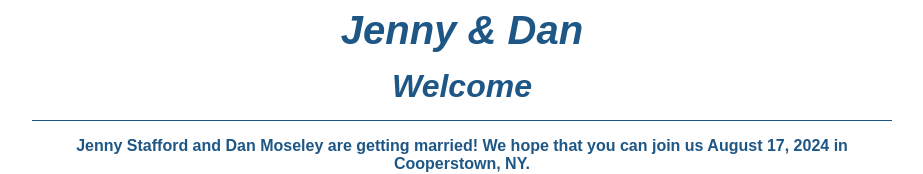
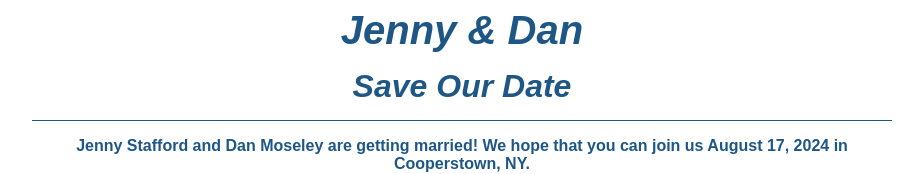
Before and after one commit to danomoseley/jennydan, a SvelteKit app: page / in a window 1280 px wide. Shown: the top 174 px of the page, without its empty margins (178-1101 px from the left). Built offline with nearby package versions, Linux system fonts and the light colour scheme.

Commit message:
Change Welcome page to Save Our Date

```diff
--- a/src/routes/+page.svelte
+++ b/src/routes/+page.svelte
@@ -7,7 +7,7 @@
 </script>
 
 <div id="home">
-  <h2>Welcome</h2>
+  <h2>Save Our Date</h2>
   <p>
     Jenny Stafford and Dan Moseley are getting married! We hope that you can join us August 17, 2024 in Cooperstown, NY.
   </p>
```
